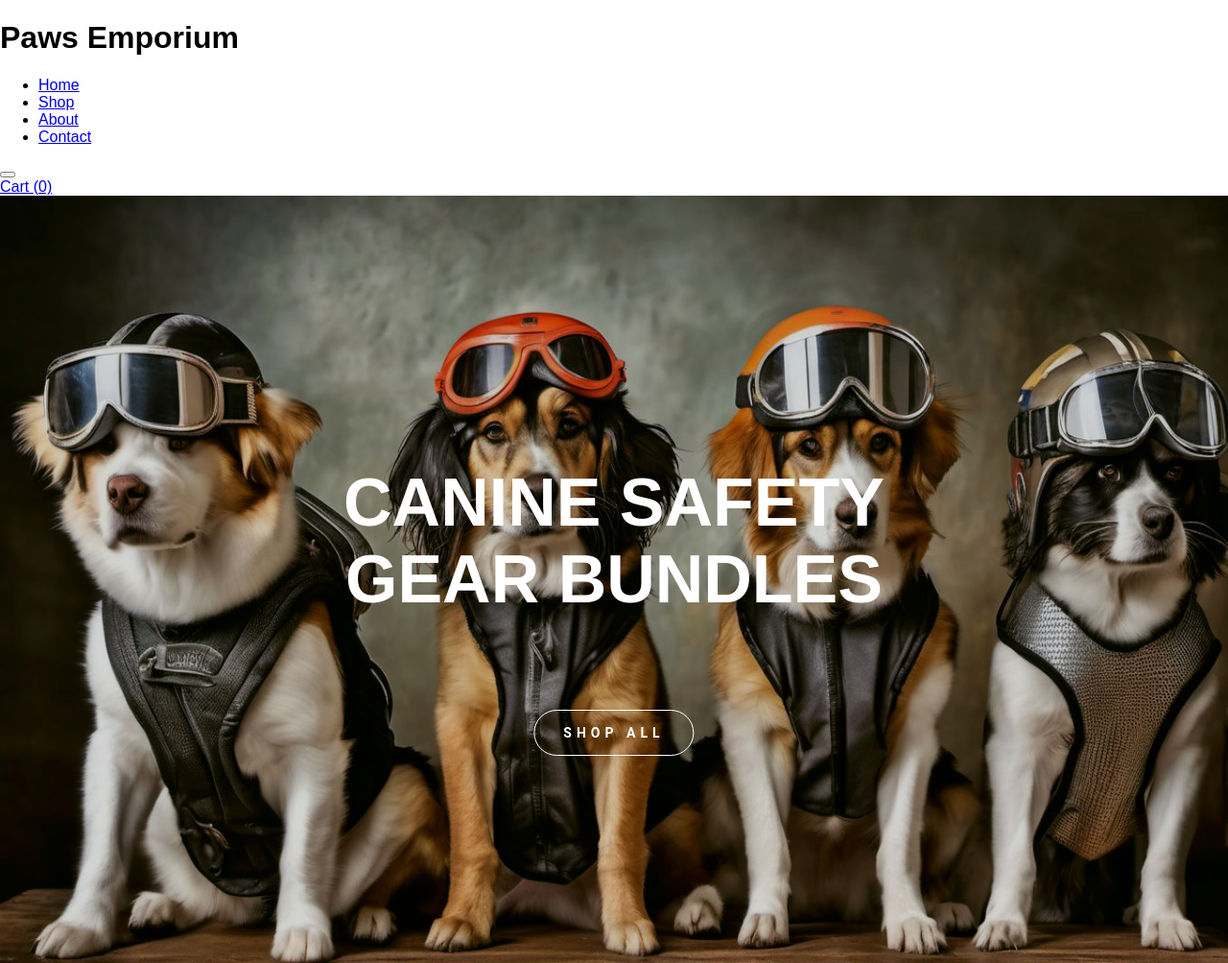
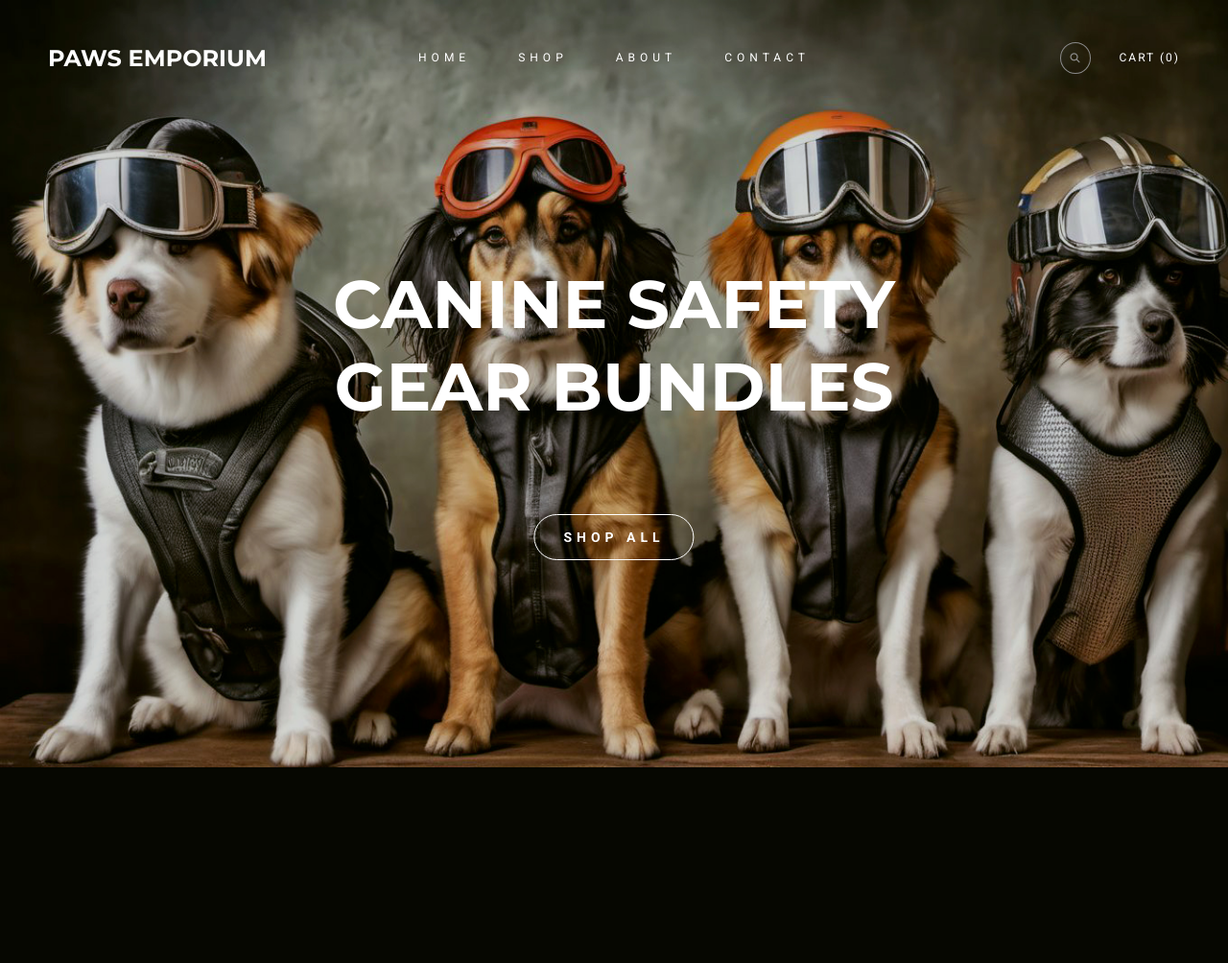
Before and after one commit to blnstrixie/paws-emporium-online-shop, a PHP site: page /home.php in a window 1280 px wide. Shown: the whole page at 96% size. After the commit the page ends 800 px from the top, so only its background shows below. Run offline with PHP 8.4, Linux system fonts and the light colour scheme; some libraries are stand-ins or nearby versions.

Commit message:
Update home.php

```diff
--- a/home.php
+++ b/home.php
@@ -4,6 +4,9 @@
     <meta charset="UTF-8">
     <meta name="viewport" content="width=device-width, initial-scale=1.0">
     <title> Canine Safety Gear Bundles &#124; Paws Emporium </title>
+    <script src="https://kit.fontawesome.com/021f2ffdd5.js" crossorigin="anonymous"></script>
+
+    <link rel="stylesheet" href="styles/header.css">
     <link rel="stylesheet" href="styles/banner.css">
   </head>
 
```
